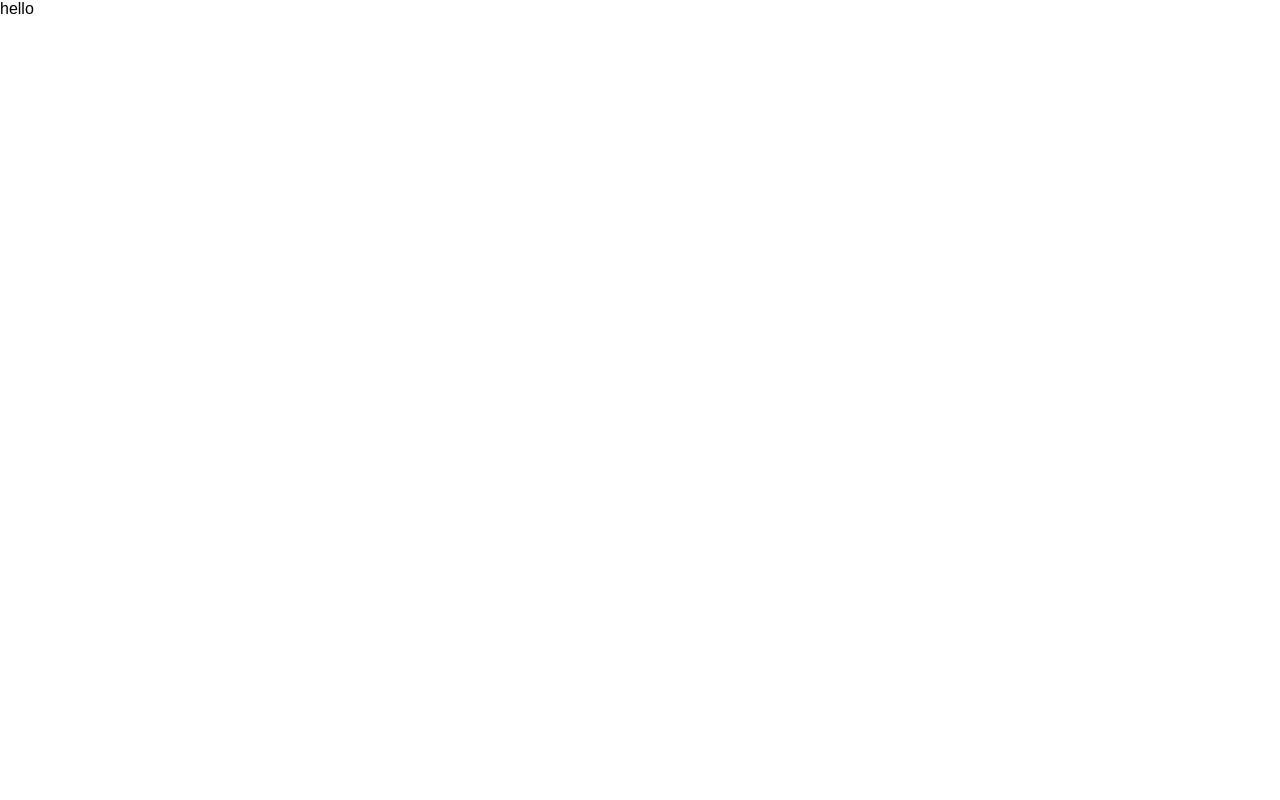
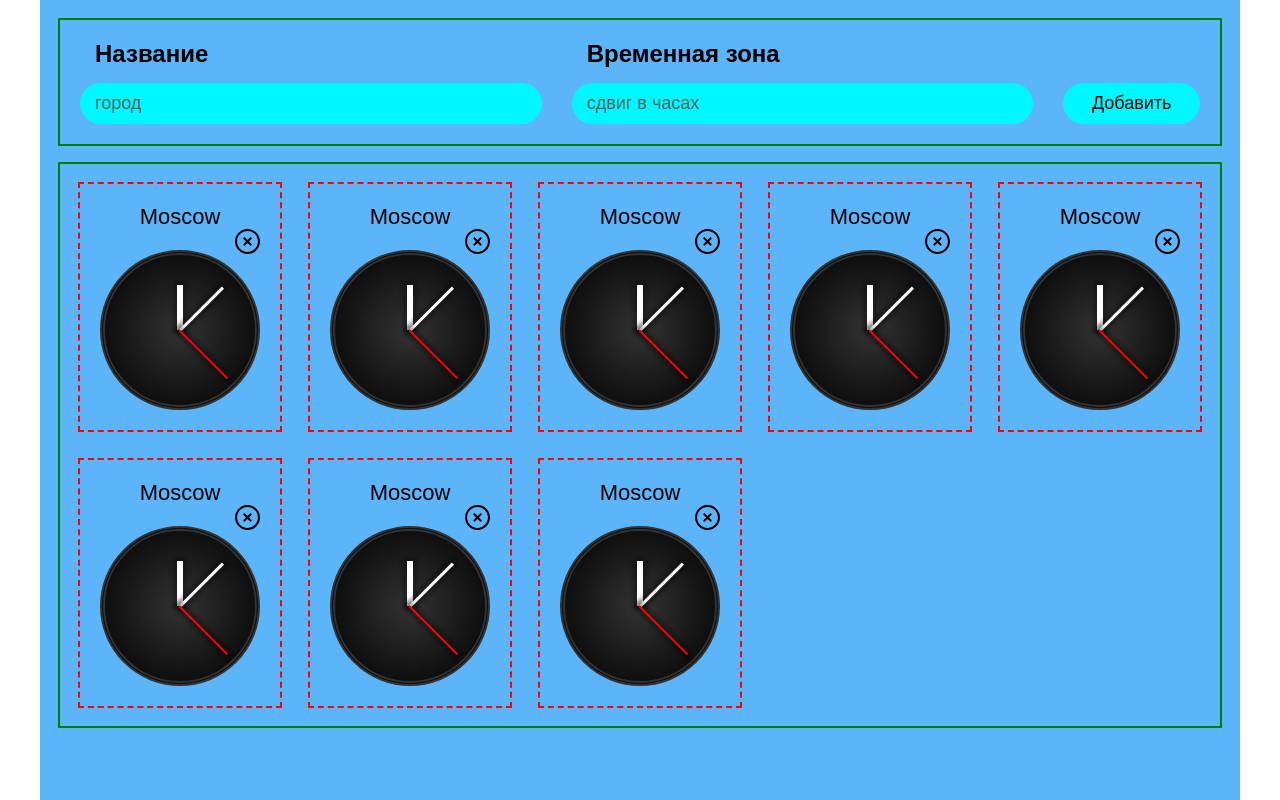
Before and after one commit to Professor-Severus-Snape/RA_lifecycle-watches, a React (Vite) app: page / in a window 1280 px wide. Built offline with nearby package versions, Linux system fonts and the light colour scheme.

Commit message:
add layout

```diff
--- a/src/App.tsx
+++ b/src/App.tsx
@@ -1,5 +1,23 @@
+import WatchForm from './components/WatchForm/WatchForm';
+import WatchList from './components/WatchList/WatchList';
+import WatchItem from './components/WatchItem/WatchItem';
+
 const App = () => {
-  return <>hello</>;
+  return (
+    <>
+      <WatchForm />
+      <WatchList>
+        <WatchItem />
+        <WatchItem />
+        <WatchItem />
+        <WatchItem />
+        <WatchItem />
+        <WatchItem />
+        <WatchItem />
+        <WatchItem />
+      </WatchList>
+    </>
+  );
 };
 
 export default App;
--- /dev/null
+++ b/src/components/WatchForm/WatchForm.tsx
@@ -0,0 +1,39 @@
+import './watchForm.css';
+
+const WatchForm = () => {
+  return (
+    <form className="watch-form">
+      <div className="watch-form__column">
+        <label htmlFor="zone" className="watch-form__zone-label">
+          Название
+        </label>
+        <input
+          id="zone"
+          className="watch-form__zone-input"
+          type="text"
+          required
+          placeholder="город"
+        />
+      </div>
+
+      <div className="watch-form__column">
+        <label htmlFor="offset" className="watch-form__offset-label">
+          Временная зона
+        </label>
+        <input
+          id="offset"
+          className="watch-form__offset-input"
+          type="text"
+          required
+          placeholder="сдвиг в часах"
+        />
+      </div>
+
+      <button className="watch-form__button" type="button">
+        Добавить
+      </button>
+    </form>
+  );
+};
+
+export default WatchForm;
--- /dev/null
+++ b/src/components/WatchForm/watchForm.css
@@ -0,0 +1,56 @@
+.watch-form {
+  display: flex;
+  justify-content: space-between;
+  align-items: end;
+  gap: 30px;
+
+  padding: 20px;
+  outline: 2px solid green; /* NOTE: временно !!! */
+}
+
+.watch-form__column {
+  display: flex;
+  flex-direction: column;
+  gap: 15px;
+
+  width: calc(100% - 150px - 30px * 2);
+}
+
+.watch-form__zone-label,
+.watch-form__offset-label {
+  padding-left: 15px;
+  font-size: 24px;
+  font-weight: 700;
+}
+
+.watch-form__zone-input,
+.watch-form__offset-input {
+  padding: 10px 15px;
+  border-radius: 50px;
+  background-color: rgb(0, 247, 255);
+}
+
+.watch-form__zone-input:focus,
+.watch-form__offset-input:focus,
+.watch-form__button:focus {
+  background-color: rgb(132, 230, 246);
+}
+
+.watch-form__zone-input::placeholder,
+.watch-form__offset-input::placeholder {
+  color: rgb(93, 93, 93);
+}
+
+.watch-form__button {
+  padding: 10px;
+  border-radius: 50px;
+  width: 250px;
+
+  font-weight: 500;
+
+  background-color: rgb(0, 247, 255);
+}
+
+.watch-form__button:hover {
+  background-color: rgb(132, 230, 246);
+}
--- /dev/null
+++ b/src/components/WatchItem/WatchItem.tsx
@@ -0,0 +1,18 @@
+import removeIcon from '../../assets/remove.svg';
+import './watchItem.css';
+
+const WatchItem = () => {
+  return (
+    <li className="watch-item">
+      <h5 className="watch-item__title">Moscow</h5>
+      <div className="watch-item__content">
+        <span className="hour-arrow"></span>
+        <span className="minute-arrow"></span>
+        <span className="second-arrow"></span>
+      </div>
+      <img className="watch-item__remove" src={removeIcon} alt="remove" />
+    </li>
+  );
+};
+
+export default WatchItem;
--- /dev/null
+++ b/src/components/WatchItem/watchItem.css
@@ -0,0 +1,72 @@
+.watch-item {
+  position: relative;
+
+  padding: 20px;
+
+  outline: 2px dashed rgb(255, 0, 0); /* NOTE: временно !!! */
+}
+
+.watch-item__title {
+  margin-bottom: 20px;
+  font-size: 22px;
+  font-weight: 500;
+  text-align: center;
+}
+
+.watch-item__content {
+  position: relative;
+  margin: 0 auto;
+  width: 160px;
+  height: 160px;
+  border: 5px double #333;
+  border-radius: 50%;
+
+  background: radial-gradient(#333, #000);
+}
+
+.hour-arrow,
+.minute-arrow,
+.second-arrow {
+  position: absolute;
+  background: white;
+  transform-origin: bottom center;
+  box-shadow: 0 0 4px 4px rgba(0, 0, 0, 0.3);
+}
+
+.hour-arrow {
+  width: 4%;
+  height: 30%;
+  left: calc(50% - (4% / 2));
+  top: calc(50% - 30%);
+
+  transform: rotate(0deg); /* NOTE: временно !!! */
+}
+
+.minute-arrow {
+  width: 2%;
+  height: 40%;
+  left: calc(50% - (2% / 2));
+  top: calc(50% - 40%);
+
+  transform: rotate(45deg); /* NOTE: временно !!! */
+}
+
+.second-arrow {
+  width: 1%;
+  height: 45%;
+  background: red;
+  left: calc(50% - (1% / 2));
+  top: calc(50% - 45%);
+
+  transform: rotate(135deg); /* NOTE: временно !!! */
+}
+
+.watch-item__remove {
+  position: absolute;
+  top: 45px;
+  right: 20px;
+
+  width: 25px;
+
+  cursor: pointer;
+}
--- /dev/null
+++ b/src/components/WatchList/WatchList.tsx
@@ -0,0 +1,8 @@
+import { PropsWithChildren } from 'react';
+import './watchList.css';
+
+const WatchList = ({ children }: PropsWithChildren) => {
+  return <ul className="watch-list">{children}</ul>;
+};
+
+export default WatchList;
--- /dev/null
+++ b/src/components/WatchList/watchList.css
@@ -0,0 +1,9 @@
+.watch-list {
+  display: flex;
+  flex-wrap: wrap;
+  gap: 30px;
+
+  padding: 20px;
+
+  outline: 2px solid green; /* NOTE: временно !!! */
+}
--- a/src/index.css
+++ b/src/index.css
@@ -4,3 +4,39 @@
   box-sizing: border-box;
   font-family: Arial, Helvetica, sans-serif;
 }
+
+html {
+  font-size: 18px;
+}
+
+#root {
+  display: flex;
+  flex-direction: column;
+  gap: 20px;
+
+  max-width: 1200px;
+  min-height: 100vh;
+  margin: 0 auto;
+  padding: 20px;
+
+  background-color: rgb(93, 181, 249);
+}
+
+input {
+  border: none;
+  font-size: inherit;
+  outline: none;
+}
+
+button {
+  border: none;
+  font-size: inherit;
+  outline: none;
+  background-color: white;
+  cursor: pointer;
+}
+
+ol,
+ul {
+  list-style-type: none;
+}
```
Also changed, not shown: src/assets/remove.svg (added).
